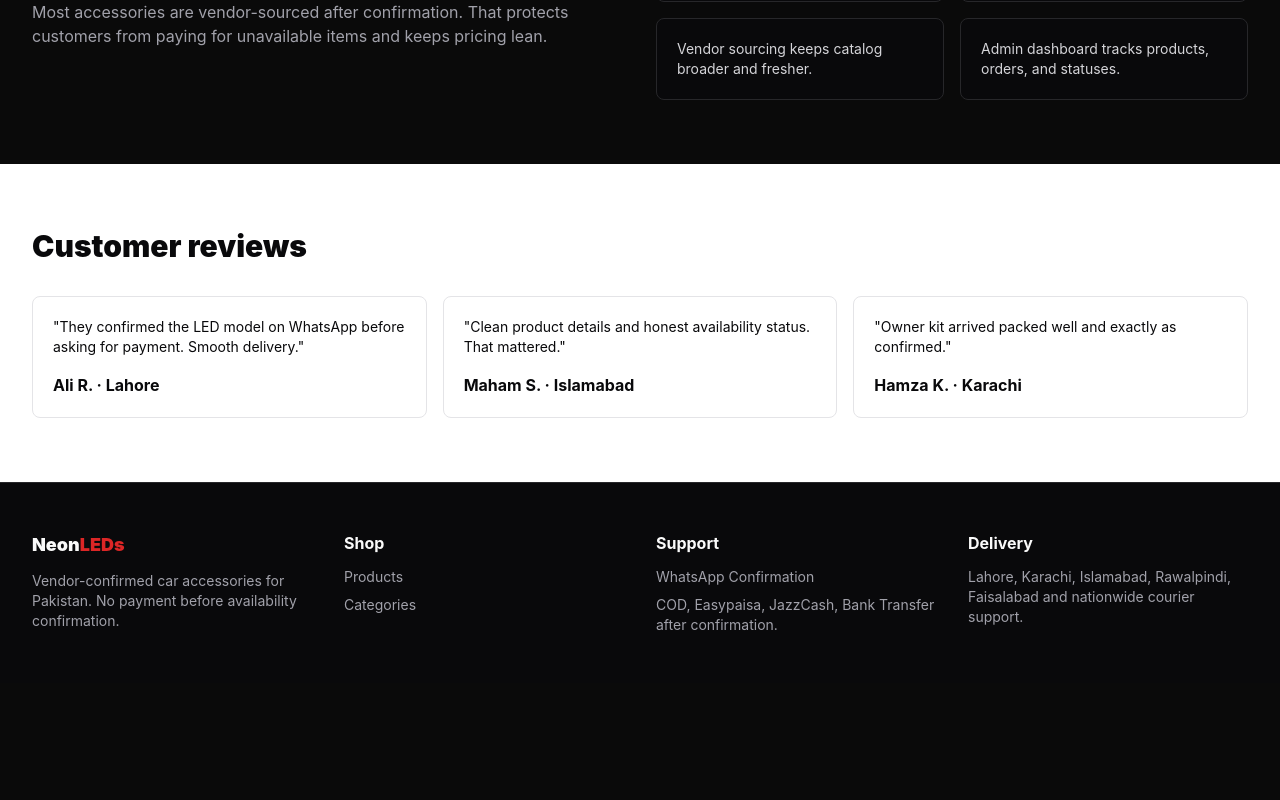
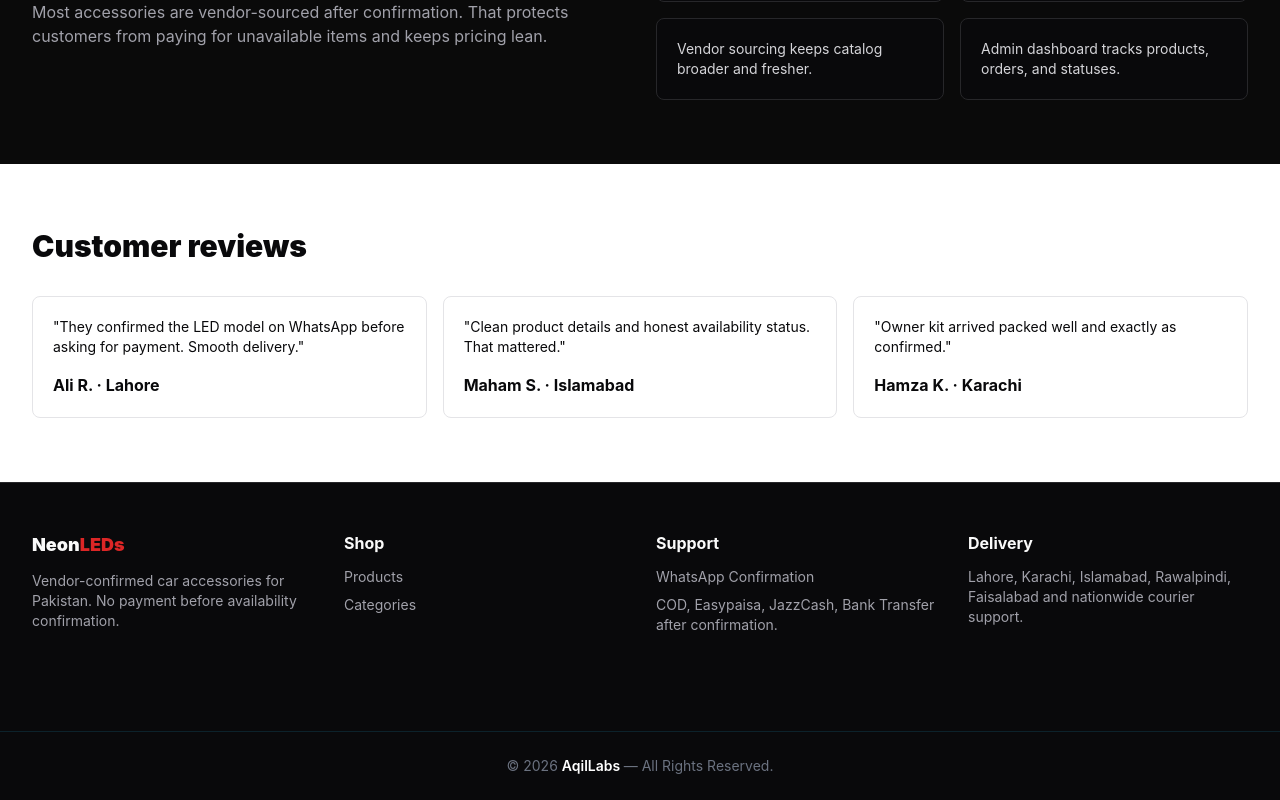
Before and after one commit to Hassan-Asif/pak-auto-accessories, a Vue app: page / in a window 1280 px wide. Shown: the part 1578-2378 px from the top of the page. Before the commit the page ends 2261 px from the top, so only its background shows below. Built offline with nearby package versions, Linux system fonts and the light colour scheme; no server answers; the database is empty.

Commit message:
new update

```diff
--- a/src/components/layout/SiteFooter.vue
+++ b/src/components/layout/SiteFooter.vue
@@ -20,6 +20,20 @@
         <p class="mt-3 text-sm text-zinc-400">Lahore, Karachi, Islamabad, Rawalpindi, Faisalabad and nationwide courier support.</p>
       </div>
     </div>
+
+     <div class="relative border-t border-cyan-800/30 mt-12 pt-6 text-center text-gray-500 text-sm z-10">
+      © {{ new Date().getFullYear() }}
+      <a
+        href="https://aqil-lab.vercel.app"
+        target="_blank"
+        rel="noopener noreferrer"
+        class="text-white hover:text-red-400 transition font-semibold"
+      >
+        AqilLabs
+      </a>
+      — All Rights Reserved.
+    </div>
+    &nbsp;
   </footer>
 </template>
 
```
